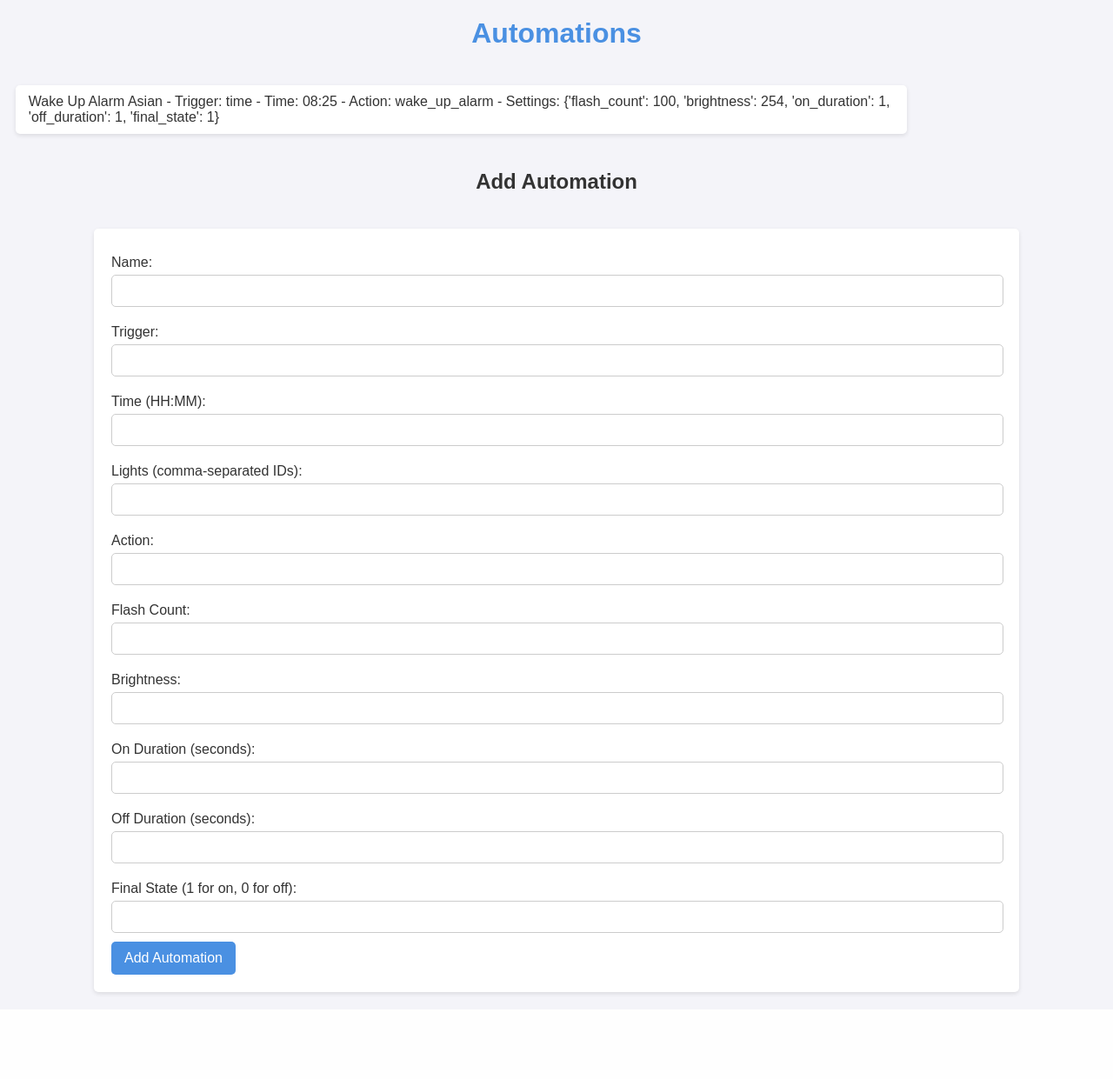
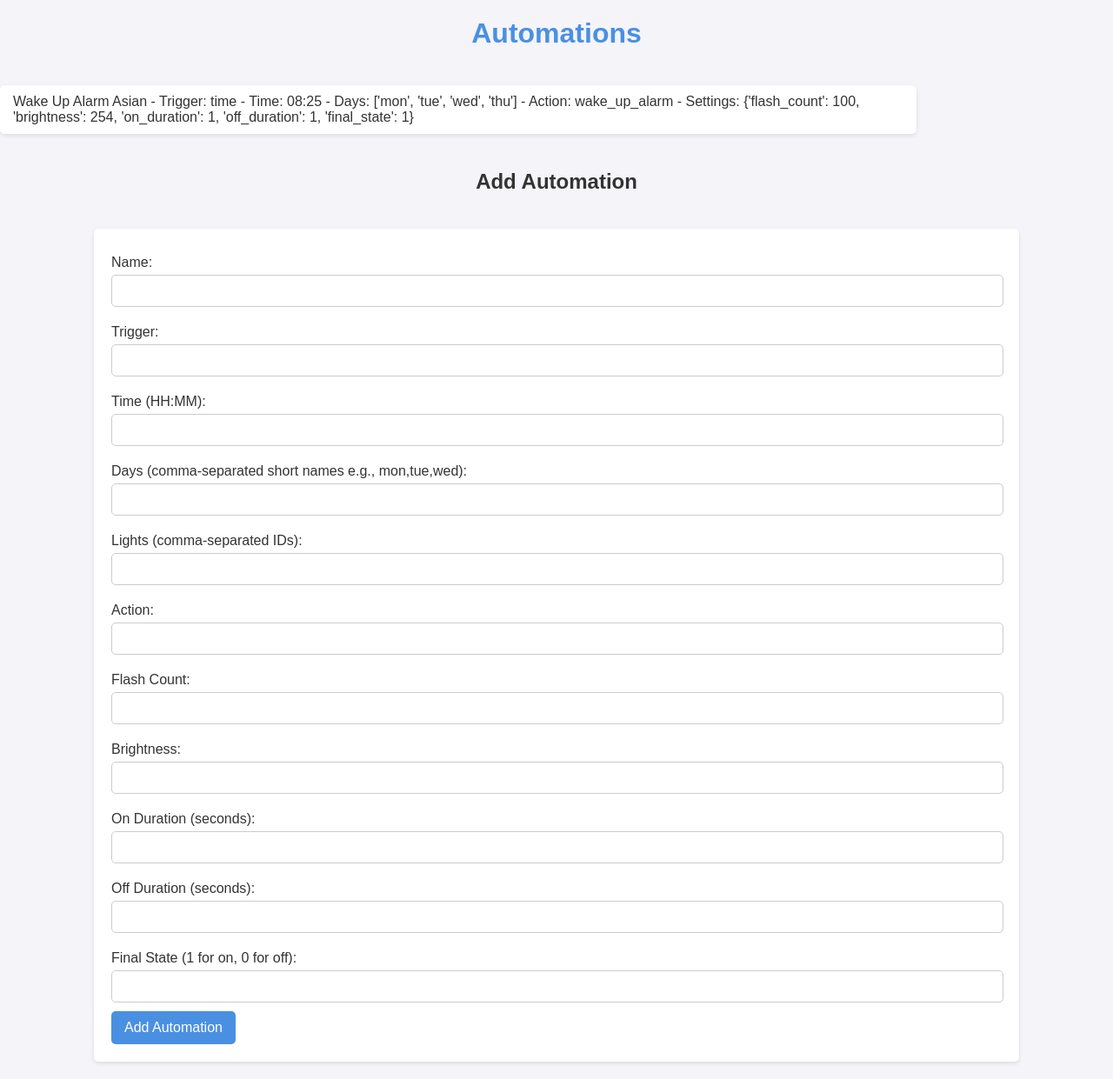
Before and after one commit to dhuelin/philips-hue-controller-automation, a Flask app: page /automations in a window 1280 px wide. Shown: the whole page at 87% size. Before the commit the page ends 1146 px from the top, so only its background shows below. Run offline with Flask 3, Linux system fonts and the light colour scheme; parts of the project's set-up code (start-up, migrations or seed data) failed here and were passed over.

Commit message:
Add automations setting for days

```diff
--- a/flask_app/app.py
+++ b/flask_app/app.py
@@ -37,13 +37,15 @@ def schedule_automations():
     for automation in automations:
         if automation['trigger'] == 'time':
             trigger_time = datetime.strptime(automation['time'], '%H:%M').time()
-            scheduler.add_job(
-                execute_automation,
-                'cron',
-                hour=trigger_time.hour,
-                minute=trigger_time.minute,
-                args=[automation['action'], automation['settings'], automation['lights']]
-            )
+            for day in automation['days']:
+                scheduler.add_job(
+                    execute_automation,
+                    'cron',
+                    day_of_week=day,
+                    hour=trigger_time.hour,
+                    minute=trigger_time.minute,
+                    args=[automation['action'], automation['lights'], automation['settings']]
+                )
 
 scheduler.start()
 schedule_automations()
@@ -79,6 +81,7 @@ def add_automation():
     automation = {
         'name': data['name'],
         'trigger': data['trigger'],
+        'days': data.get('days', []),
         'time': data.get('time', ''),
         'lights': data['lights'],
         'action': data['action'],
--- a/flask_app/templates/automations.html
+++ b/flask_app/templates/automations.html
@@ -15,9 +15,9 @@
             const on_duration = document.getElementById('on_duration').value;
             const off_duration = document.getElementById('off_duration').value;
             const final_state = document.getElementById('final_state').value;
+            const days = document.getElementById('days').value.split(',');
 
             const settings = {
-                lights: lights,
                 flash_count: parseInt(flash_count),
                 brightness: parseInt(brightness),
                 on_duration: parseFloat(on_duration),
@@ -29,6 +29,8 @@
                 name: name,
                 trigger: trigger,
                 time: time,
+                days: days,
+                lights: lights,
                 action: action,
                 settings: settings
             };
@@ -51,7 +53,7 @@
     <h1>Automations</h1>
     <ul>
     {% for automation in automations %}
-        <li>{{ automation.name }} - Trigger: {{ automation.trigger }} - Time: {{ automation.time }} - Action: {{ automation.action }} - Settings: {{ automation.settings }}</li>
+        <li>{{ automation.name }} - Trigger: {{ automation.trigger }} - Time: {{ automation.time }} - Days: {{ automation.days }} - Action: {{ automation.action }} - Settings: {{ automation.settings }}</li>
     {% endfor %}
     </ul>
     <h2>Add Automation</h2>
@@ -62,6 +64,8 @@
         <input type="text" id="trigger" name="trigger" required><br>
         <label for="time">Time (HH:MM):</label>
         <input type="text" id="time" name="time"><br>
+        <label for="days">Days (comma-separated short names e.g., mon,tue,wed):</label>
+        <input type="text" id="days" name="days" required><br>
         <label for="lights">Lights (comma-separated IDs):</label>
         <input type="text" id="lights" name="lights" required><br>
         <label for="action">Action:</label>
--- a/homebridge/automations.json
+++ b/homebridge/automations.json
@@ -4,6 +4,7 @@
             "name": "Wake Up Alarm Asian",
             "trigger": "time",
             "time": "08:25",
+            "days": ["mon", "tue", "wed", "thu"],
             "lights": [14, 22, 23, 24],
             "action": "wake_up_alarm",
             "settings": {
```
